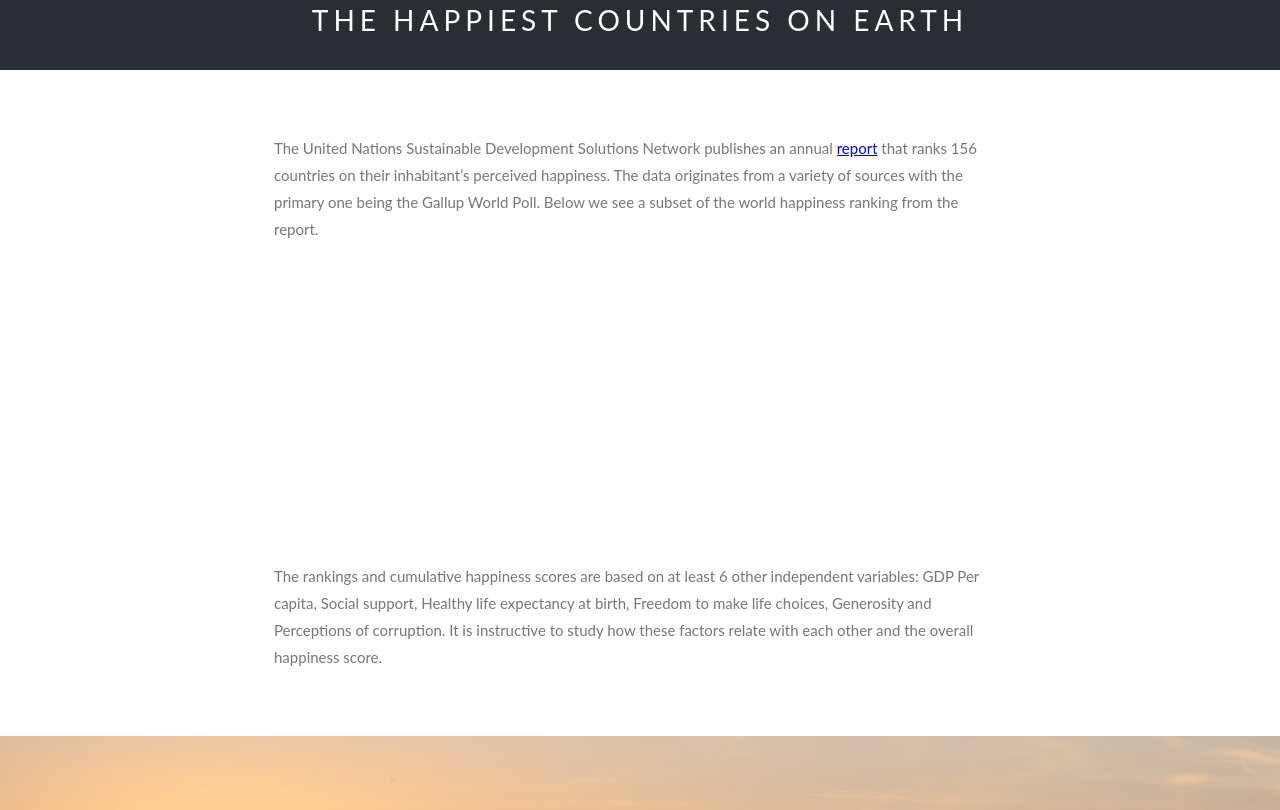
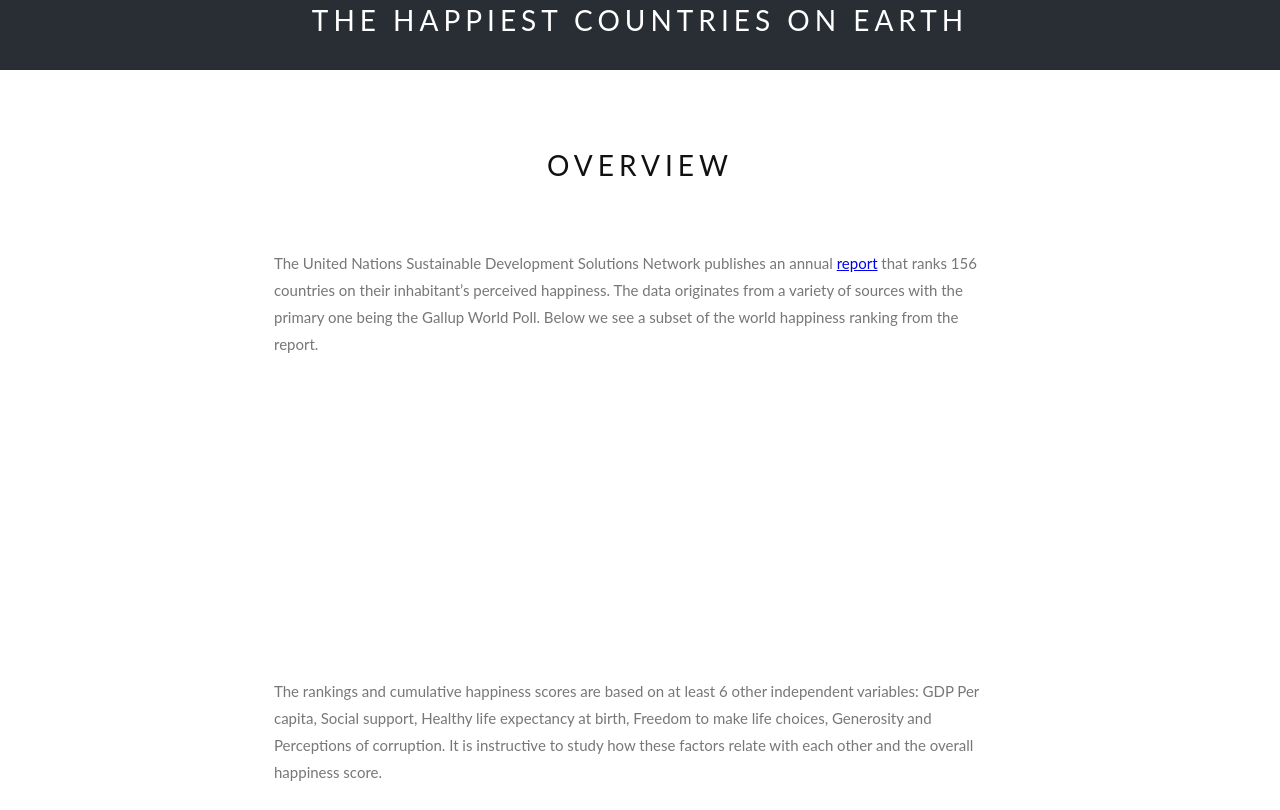
Before and after one commit to tpitla/narrative-viz, a plain HTML site: page index.html in a window 1280 px wide. Shown: the part 830-1640 px from the top of the page. Drawn offline with nearby package versions, Linux system fonts and the light colour scheme; no server answers.

Commit message:
Minor updates

```diff
--- a/index.html
+++ b/index.html
@@ -301,6 +301,9 @@ img {vertical-align: middle;}
 	font-weight:normal;
 }
 
+.textContent h3 {
+padding-bottom: 40px;
+}
 
 h3 {
   letter-spacing: 5px;
@@ -360,7 +363,7 @@ h3 {
       </div>
 
     <div class="textContent">
-      <!-- <h3>The Happiest Countries On Earth</h3> -->
+      <h3>Overview</h3>
 <p>
   The United Nations Sustainable Development Solutions Network publishes an annual <a href="https://worldhappiness.report/">report</a> that ranks 156 countries on their inhabitant’s perceived happiness. The data originates from a variety of sources with the primary one being the Gallup World Poll. Below we see a subset of the world happiness ranking from the report.
  </p>
```
